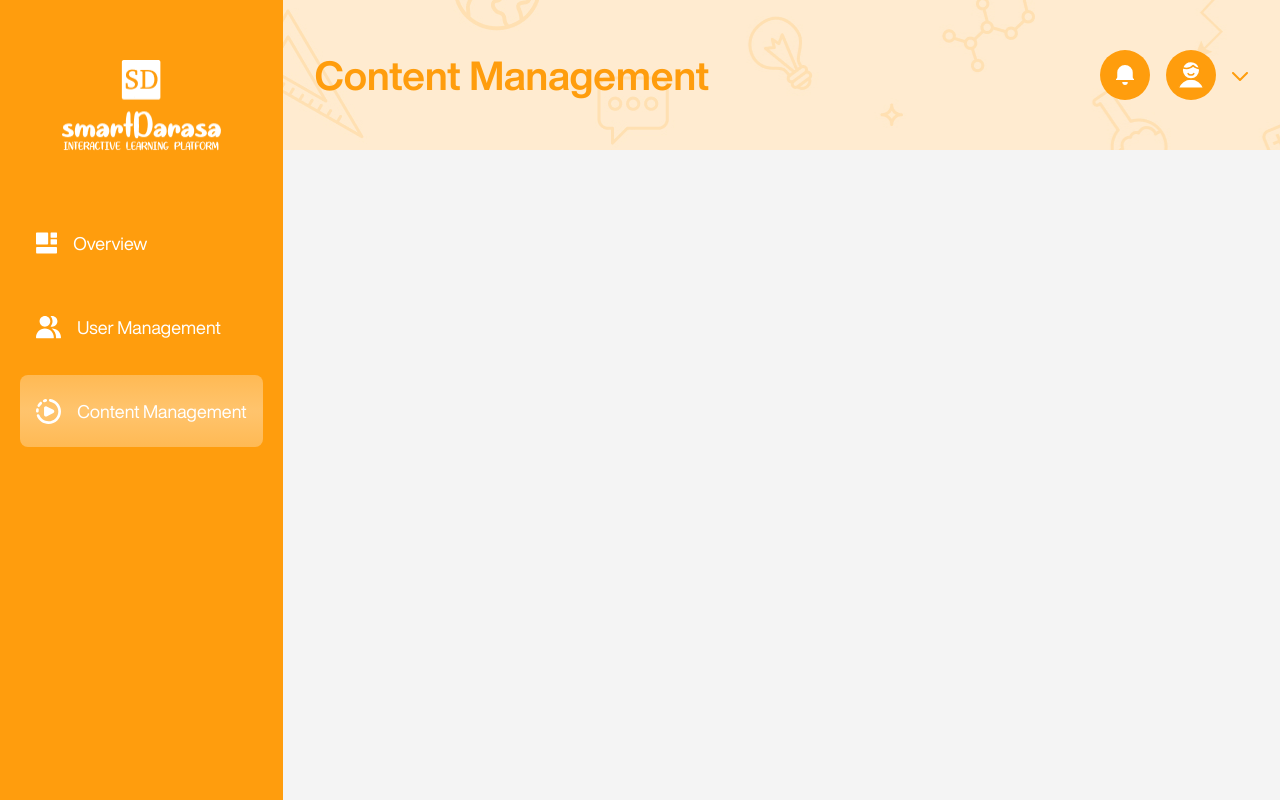
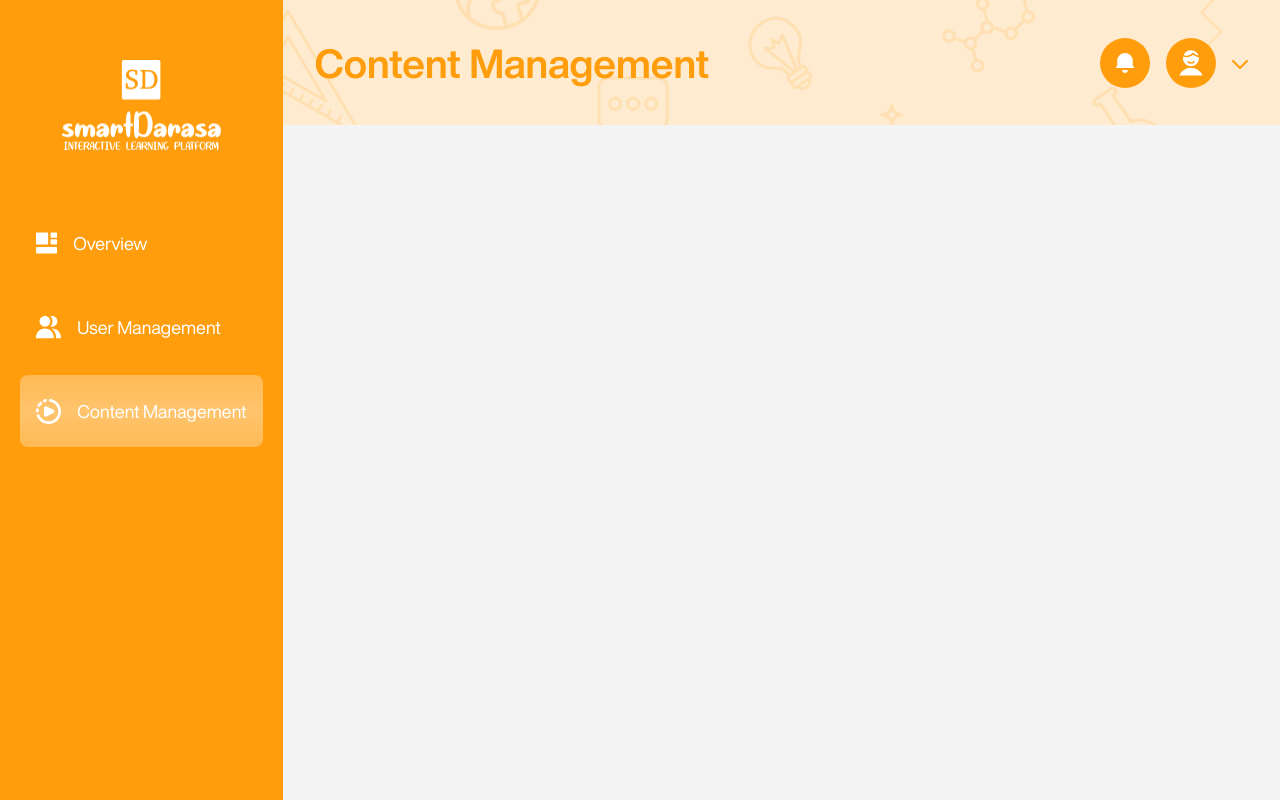
Before and after one commit to vaylette/SDAdmin, a Next.js app: page /dashboard/content-management in a window 1280 px wide. Built offline with nearby package versions, Linux system fonts and the light colour scheme.

Commit message:
Updated the dashboard layout

```diff
--- a/app/dashboard/content-management/page.tsx
+++ b/app/dashboard/content-management/page.tsx
@@ -1,7 +1,7 @@
 
 export default function ContentManagement() {
   return (
-    <div>
+    <div className='w-full h-full p-6'>
 
     </div>
   )
--- a/app/dashboard/layout.tsx
+++ b/app/dashboard/layout.tsx
@@ -12,7 +12,9 @@ export default function DashboardLayout({
             <Aside />
             <div className='w-full flex flex-col'>
                 <Header />
-                {children}
+                <div className='w-full h-full p-6'>
+                  {children}
+                </div>
             </div>
         </div>
       </div>
--- a/app/dashboard/page.tsx
+++ b/app/dashboard/page.tsx
@@ -50,12 +50,10 @@ export default function Dashboard() {
   ]
   return (
     <>
-      <div className='w-full h-full p-6'>
-        <div className='grid grid-cols-4 gap-5'>
-          {data.map((item, index) => (
-            <OverviewCard key={index} title={item.title} quantity={item.quantity} growth={item.growth} />
-          ))}
-        </div>
+      <div className='grid grid-cols-4 gap-5'>
+        {data.map((item, index) => (
+          <OverviewCard key={index} title={item.title} quantity={item.quantity} growth={item.growth} />
+        ))}
       </div>
     </>
   )
```
